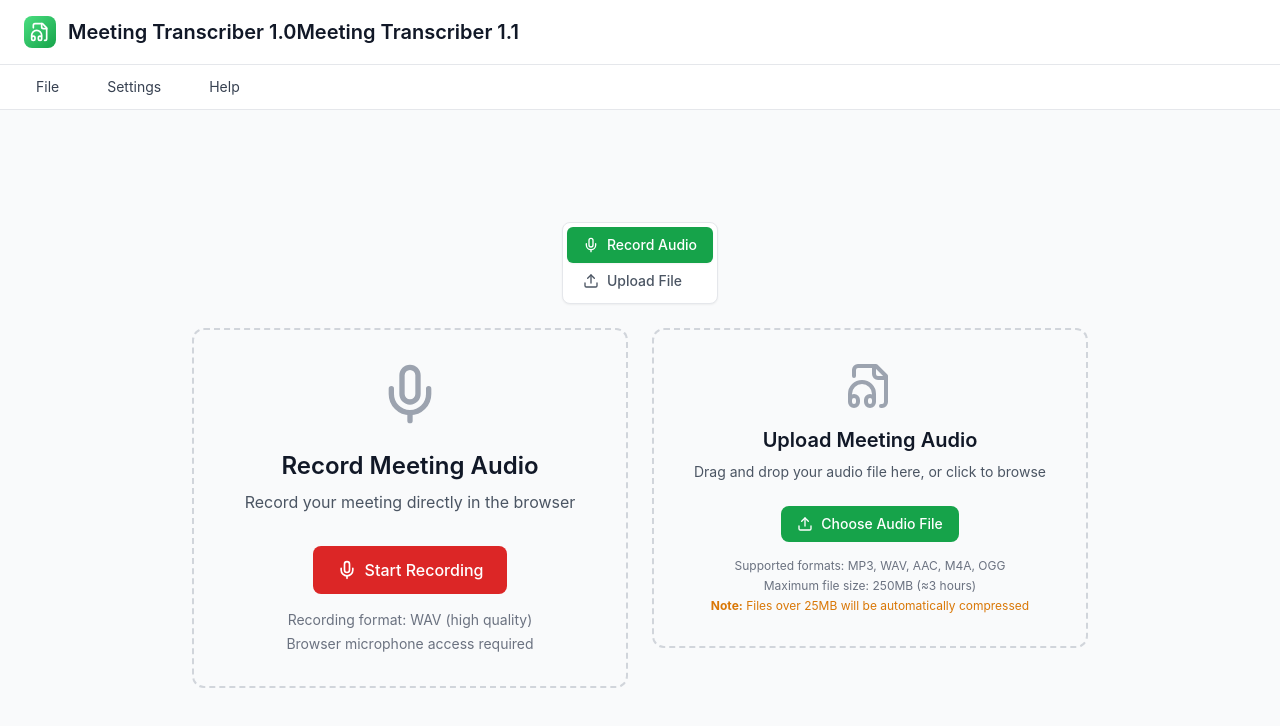
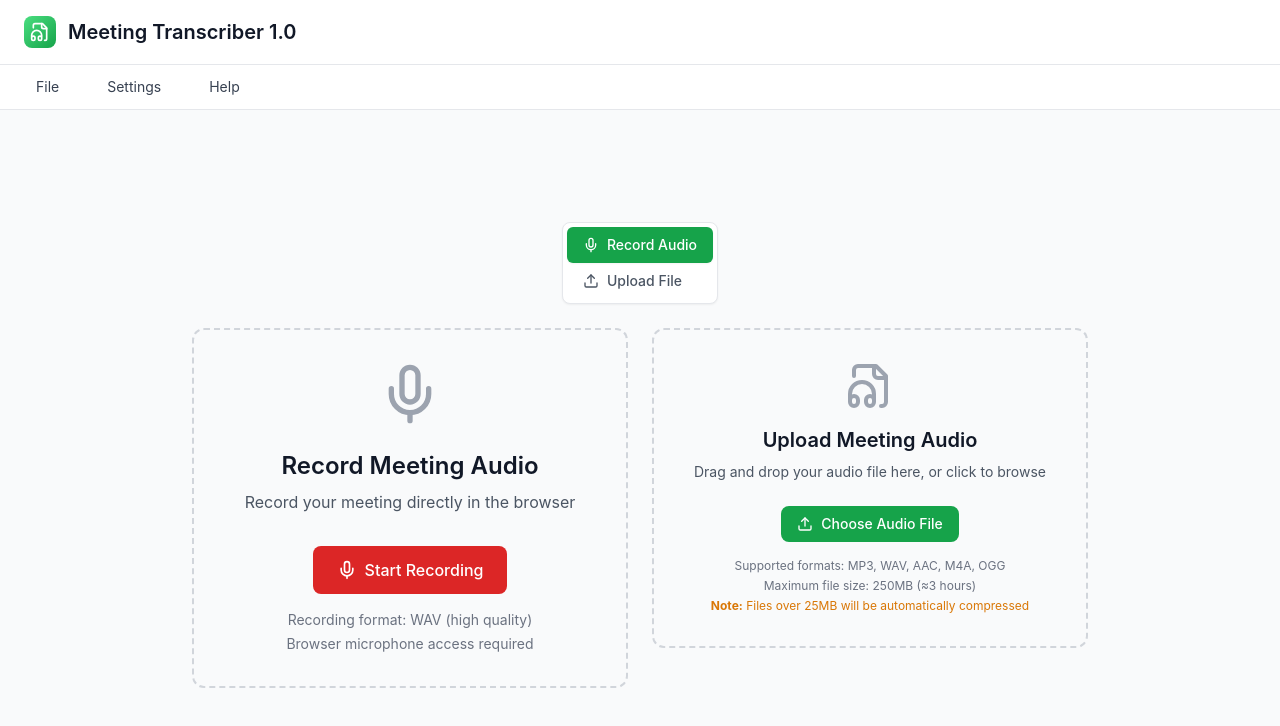
Before and after one commit to f3rrychr/Meeting-Transcriber-1.0, a React (Vite) app: page / in a window 1280 px wide. Shown: the top 726 px of the page. Built offline with nearby package versions, Linux system fonts and the light colour scheme.

Commit message:
Remove h1 header element

```diff
--- a/src/App.tsx
+++ b/src/App.tsx
@@ -411,7 +411,6 @@ function App() {
             <FileAudio className="w-5 h-5 text-white" />
           </div>
           <h1 className="text-xl font-semibold text-gray-900">Meeting Transcriber 1.0</h1>
-          <h1 className="text-xl font-semibold text-gray-900">Meeting Transcriber 1.1</h1>
         </div>
       </header>
 
```
